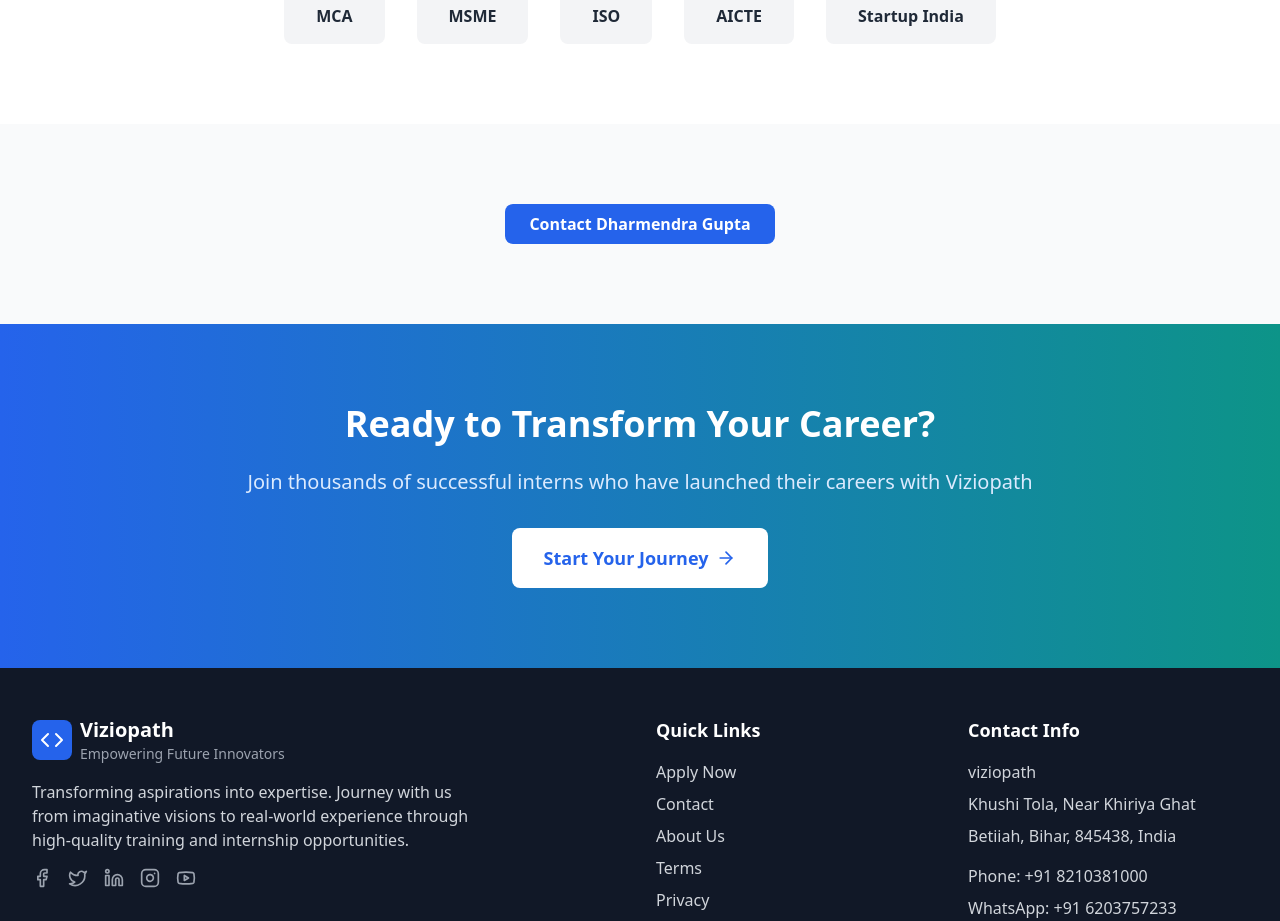
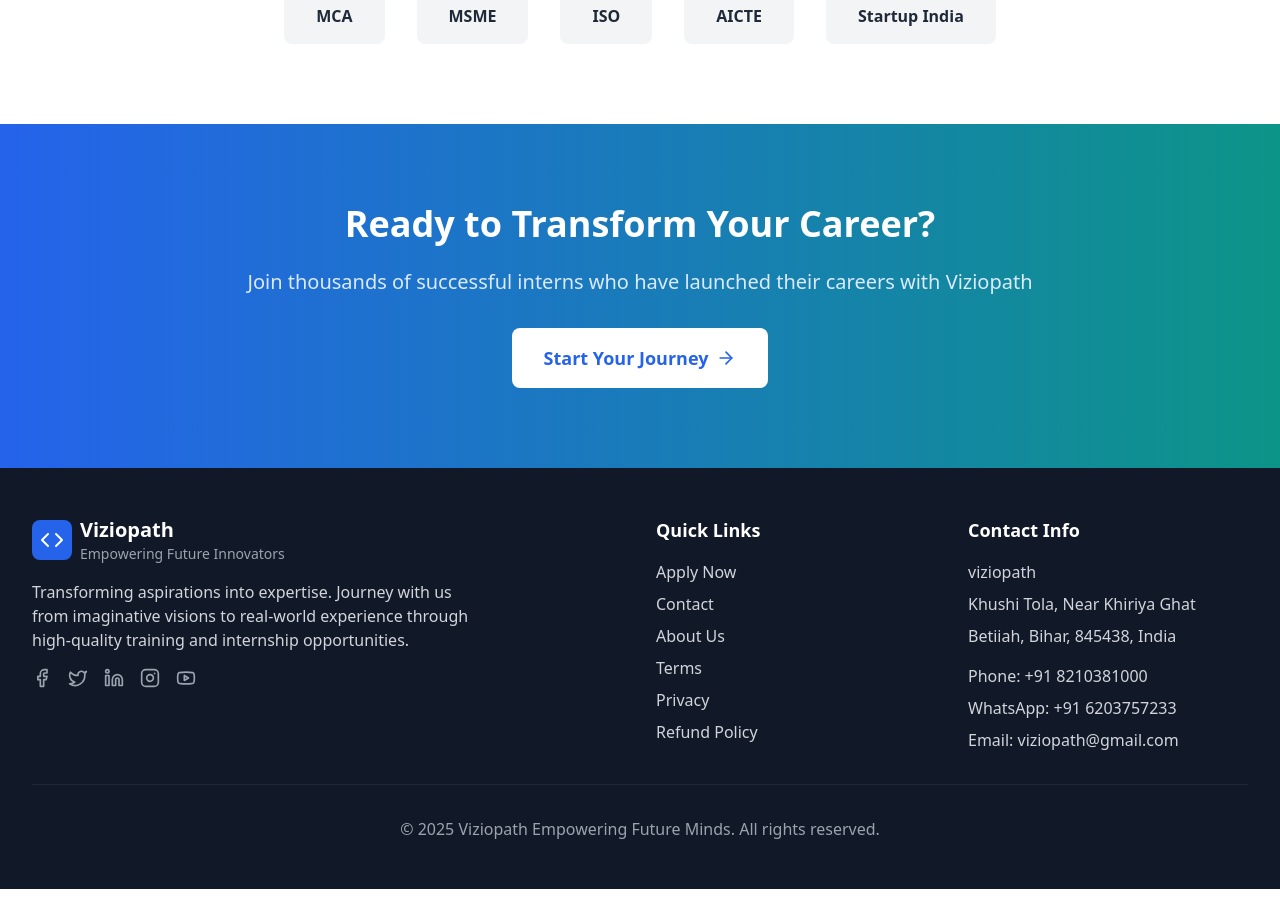
Before and after one commit to Dharmendra20009/viziopath-app, a React (Vite) app: page / in a window 1280 px wide. Shown: the part 4400-5321 px from the top of the page. After the commit the page ends 5289 px from the top, so only its background shows below. Built offline with nearby package versions, Linux system fonts and the light colour scheme.

Commit message:
i did remove of founder section

```diff
--- a/src/pages/Home.tsx
+++ b/src/pages/Home.tsx
@@ -310,26 +310,6 @@ const Home = () => {
         </div>
       </section>
 
-      {/* Founder Section */}
-      <section className="py-20 bg-gray-50">
-        <div className="max-w-3xl mx-auto px-4 sm:px-6 lg:px-8">
-          <motion.div
-            initial={{ opacity: 0, y: 30 }}
-            whileInView={{ opacity: 1, y: 0 }}
-            viewport={{ once: true }}
-            className="text-center"
-          >
-
-            <a
-              href="mailto:viziopath@gmail.com"
-              className="inline-block bg-blue-600 text-white px-6 py-2 rounded-lg font-semibold hover:bg-blue-700 transition-colors"
-            >
-              Contact Dharmendra Gupta
-            </a>
-          </motion.div>
-        </div>
-      </section>
-
       {/* CTA Section */}
       <section className="py-20 bg-gradient-to-r from-blue-600 to-teal-600 text-white">
         <div className="max-w-4xl mx-auto text-center px-4 sm:px-6 lg:px-8">
```
